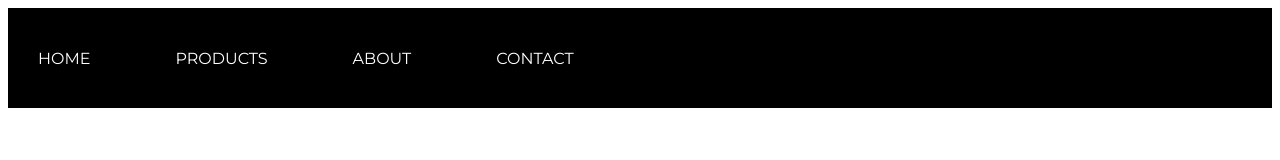
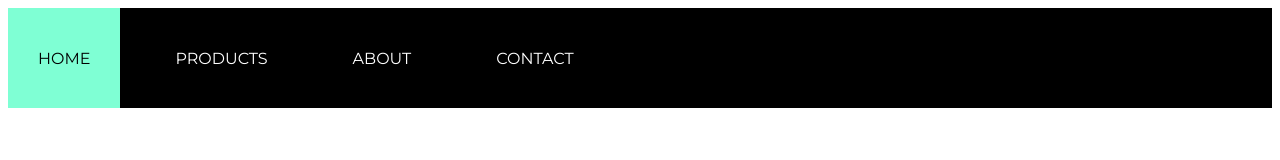
Before and after one commit to Laernan/hw-menu, a plain HTML site: page index.html in a window 1280 px wide. In both pictures the pointer is over the link "HOME". Drawn offline with Linux system fonts and the light colour scheme.

Commit message:
update css

```diff
--- a/style.css
+++ b/style.css
@@ -65,10 +65,11 @@ nav div:hover .menu2{
     position: relative;
 }
 
-.products:hover {
+.link:hover, .products:hover {
     background-color: aquamarine;
+    color: black;
 }
 
-.product2 .sub-menu:hover {
+.sub-menu:hover {
     background-color: rgb(160, 255, 223);
 }
```
